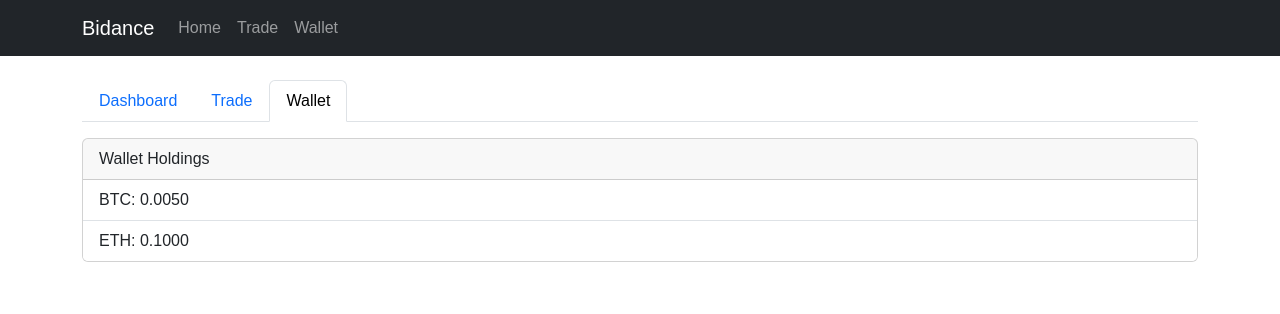
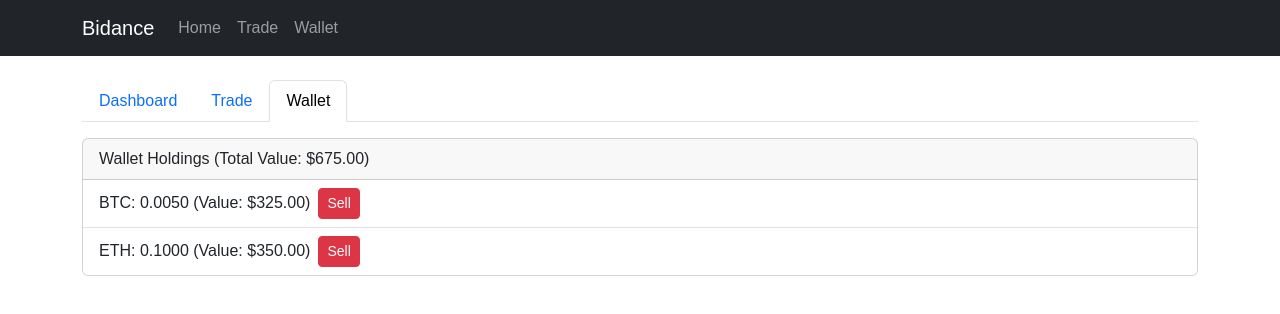
Before and after one commit to Kipngetichbrian48/Bidance, a React (Create React App) app: page / in a window 1280 px wide. Both pictures are taken after a click on the tab "Wallet". Shown: the top 314 px of the page. Built offline with nearby package versions, Linux system fonts and the light colour scheme.

Commit message:
Enhance wallet with total value and sell functionality

```diff
--- a/src/App.js
+++ b/src/App.js
@@ -12,7 +12,7 @@ function App() {
   const [coin, setCoin] = useState('');
   const [amount, setAmount] = useState('');
   const [price, setPrice] = useState('');
-  const [key, setKey] = useState('dashboard'); // Active tab
+  const [key, setKey] = useState('dashboard');
 
   // Handle form submission
   const handleSubmit = (e) => {
@@ -29,12 +29,19 @@ function App() {
     setPrice('');
   };
 
-  // Calculate wallet holdings
+  // Handle sell action
+  const handleSell = (id) => {
+    setTrades(trades.filter((trade) => trade.id !== id));
+  };
+
+  // Calculate wallet holdings and total value
   const walletHoldings = trades.reduce((acc, trade) => {
-    if (!acc[trade.coin]) acc[trade.coin] = 0;
-    acc[trade.coin] += trade.amount;
+    if (!acc[trade.coin]) acc[trade.coin] = { amount: 0, value: 0 };
+    acc[trade.coin].amount += trade.amount;
+    acc[trade.coin].value += trade.amount * trade.price;
     return acc;
   }, {});
+  const totalValue = Object.values(walletHoldings).reduce((sum, holding) => sum + holding.value, 0);
 
   return (
     <div className="App">
@@ -117,11 +124,19 @@ function App() {
           </Tab>
           <Tab eventKey="wallet" title="Wallet">
             <Card>
-              <Card.Header>Wallet Holdings</Card.Header>
+              <Card.Header>Wallet Holdings (Total Value: ${totalValue.toFixed(2)})</Card.Header>
               <ListGroup variant="flush">
-                {Object.entries(walletHoldings).map(([coin, amount]) => (
+                {Object.entries(walletHoldings).map(([coin, { amount, value }]) => (
                   <ListGroup.Item key={coin}>
-                    {coin}: {amount.toFixed(4)}
+                    {coin}: {amount.toFixed(4)} (Value: ${value.toFixed(2)})
+                    <Button
+                      variant="danger"
+                      size="sm"
+                      className="ms-2"
+                      onClick={() => handleSell(trades.find(t => t.coin === coin).id)}
+                    >
+                      Sell
+                    </Button>
                   </ListGroup.Item>
                 ))}
               </ListGroup>
```
